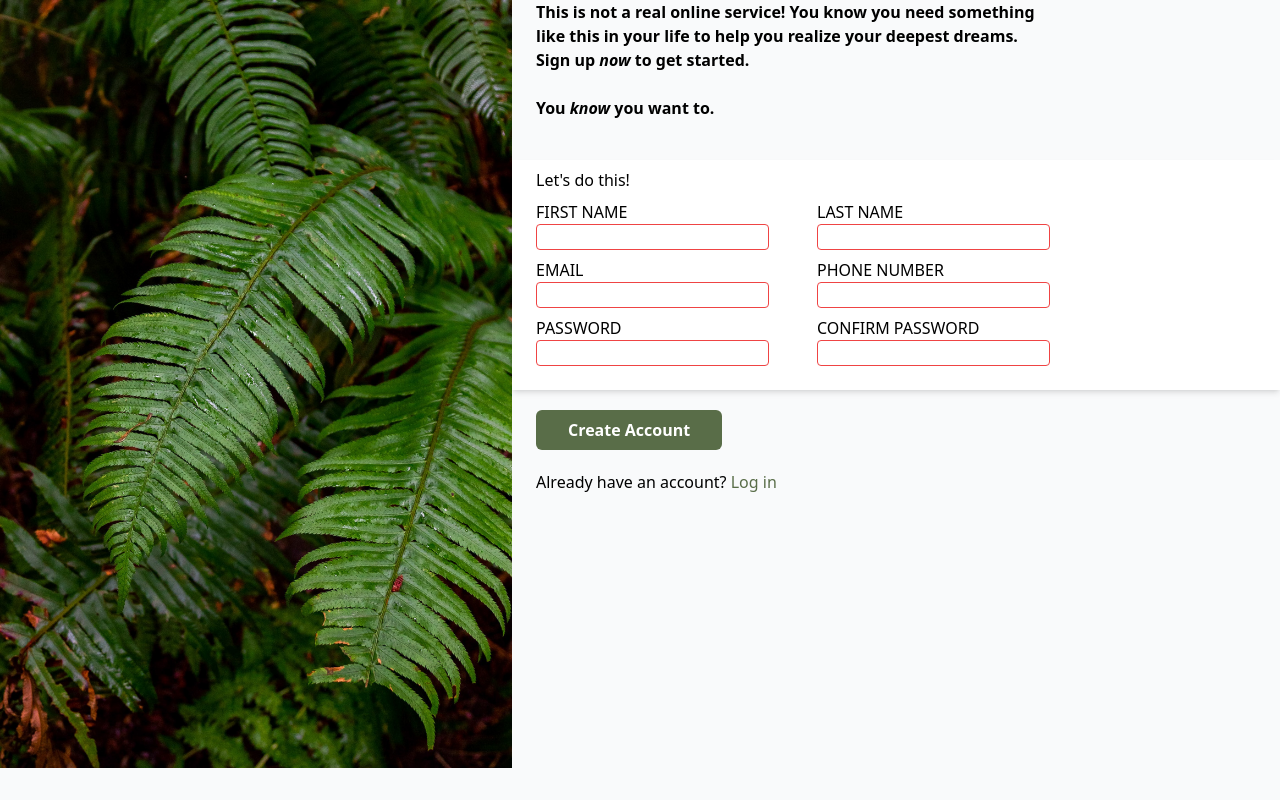
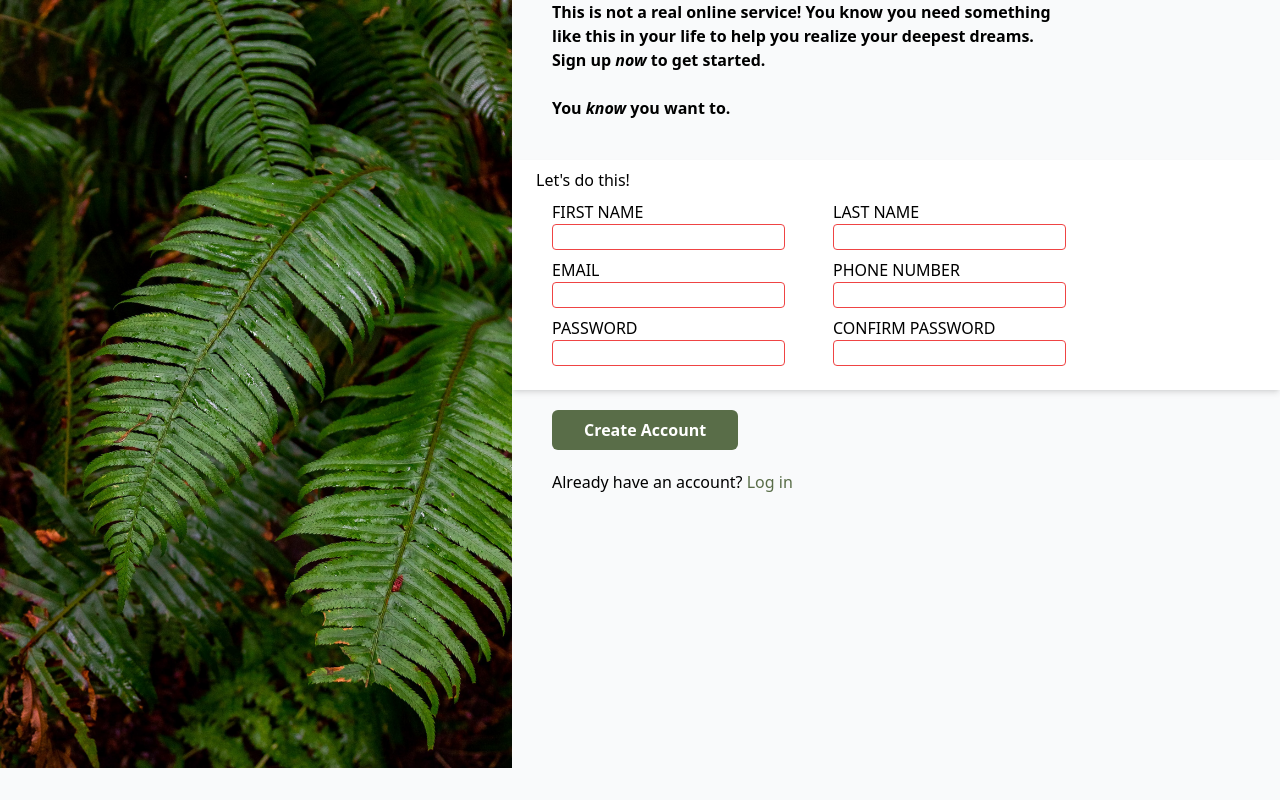
Before and after one commit to Ja-Uyoma/Sign-up-Form, a website built with Vite: page index.html in a window 1280 px wide. Built offline with nearby package versions, Linux system fonts and the light colour scheme.

Commit message:
refactor: increase the left and right margin of main contents

```diff
--- a/index.html
+++ b/index.html
@@ -16,7 +16,7 @@
       </aside>
 
       <div class="basis-3/5">
-        <p class="font-bold mx-6">
+        <p class="font-bold mx-10">
           This is not a real online service! You know you need something <br />
           like this in your life to help you realize your deepest dreams. <br />
           Sign up <span class="italic">now</span> to get started.
@@ -28,7 +28,7 @@
         <form action="./" method="post" class="bg-white mt-10 mb-5 shadow-md">
           <p class="font-medium mx-6 py-2">Let's do this!</p>
 
-          <div class="flex mx-6 gap-12 pb-2">
+          <div class="flex mx-10 gap-12 pb-2">
             <label for="first-name" class="uppercase block">
               First Name
 
@@ -54,7 +54,7 @@
             </label>
           </div>
 
-          <div class="flex mx-6 gap-12 pb-2">
+          <div class="flex mx-10 gap-12 pb-2">
             <label for="email" class="uppercase block">
               Email
 
@@ -80,7 +80,7 @@
             </label>
           </div>
 
-          <div class="flex mx-6 gap-12 pb-6">
+          <div class="flex mx-10 gap-12 pb-6">
             <label for="password" class="uppercase block">
               Password
 
@@ -107,7 +107,7 @@
           </div>
         </form>
 
-        <div class="bg-gray-50 mx-6">
+        <div class="bg-gray-50 mx-10">
           <button
             type="submit"
             class="bg-flat-green text-white font-bold px-8 py-2 rounded-md"
```
